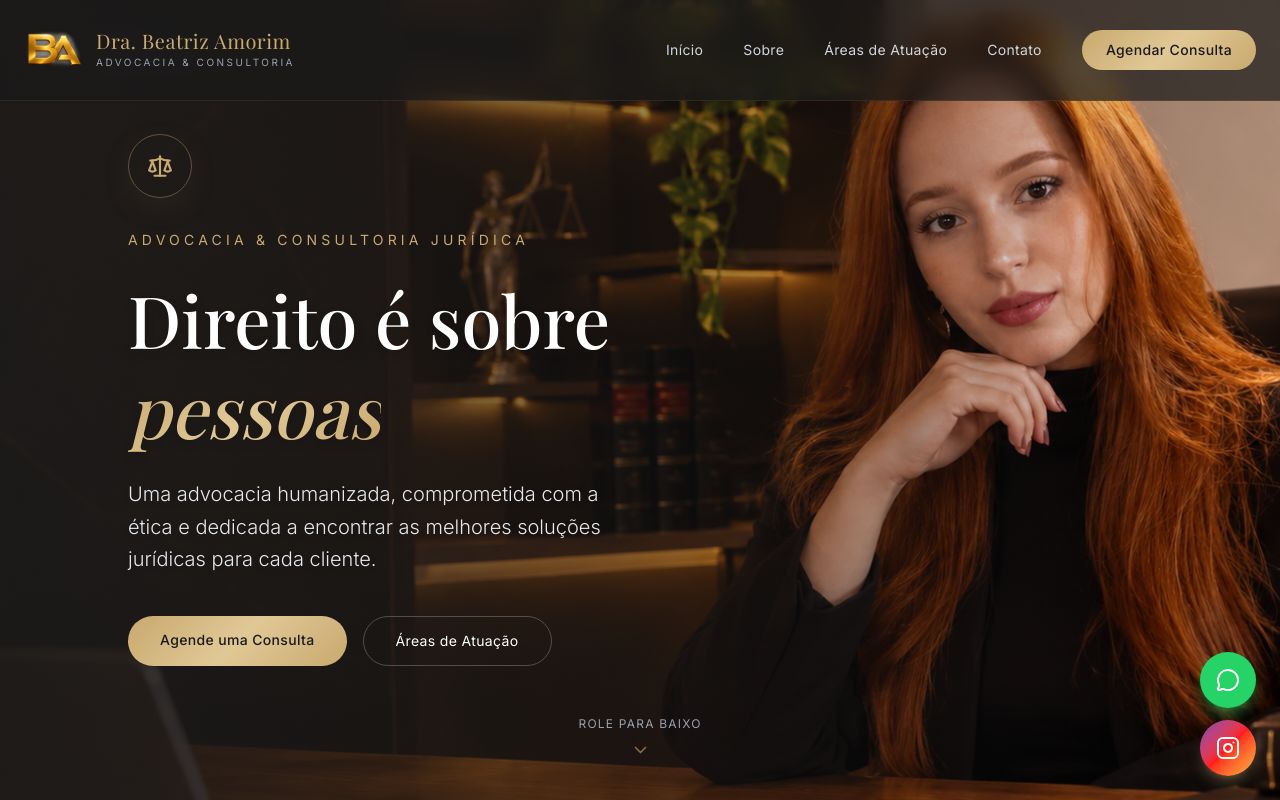
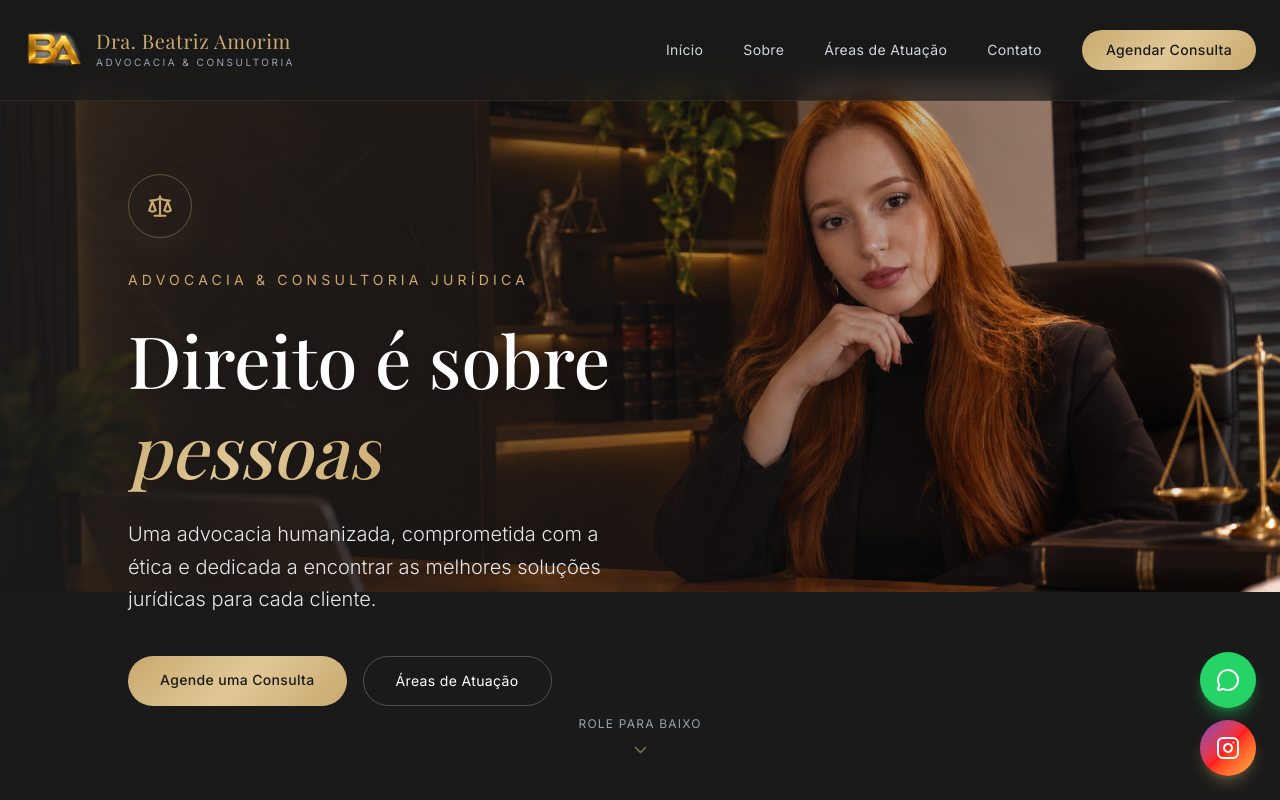
Before and after one commit to luizking30/sitebia, a React (Vite) app: page / in a window 1280 px wide. Shown: the top 800 px of the page. Built offline with nearby package versions, Linux system fonts and the light colour scheme; a web font is replaced by a local one.

Commit message:
Hero: imagem comeca abaixo da navbar no desktop

```diff
--- a/src/components/Hero.tsx
+++ b/src/components/Hero.tsx
@@ -5,18 +5,18 @@ function Hero() {
   return (
     <section
       id="inicio"
-      className="relative md:min-h-screen flex flex-col md:flex-row md:items-center overflow-hidden"
+      className="relative md:min-h-screen flex flex-col md:flex-row md:items-center overflow-hidden md:pt-20"
     >
       {/* Mobile: Text on top, Image below / Desktop: Image as background */}
       {/* Background image - desktop only as overlay, mobile as block */}
       <img
         src={heroBanner}
         alt="Dra. Beatriz Amorim - Advogada"
-        className="hidden md:block absolute inset-0 w-full h-full object-cover object-center"
+        className="hidden md:block absolute top-20 left-0 right-0 bottom-0 w-full h-auto object-cover object-center"
       />
 
       {/* Dark overlay gradient - desktop only */}
-      <div className="hidden md:block absolute inset-0 bg-gradient-to-r from-[#1a1a1a]/90 via-[#1a1a1a]/50 to-transparent" />
+      <div className="hidden md:block absolute top-20 left-0 right-0 bottom-0 bg-gradient-to-r from-[#1a1a1a]/90 via-[#1a1a1a]/50 to-transparent" />
 
 
       {/* Content */}
```
